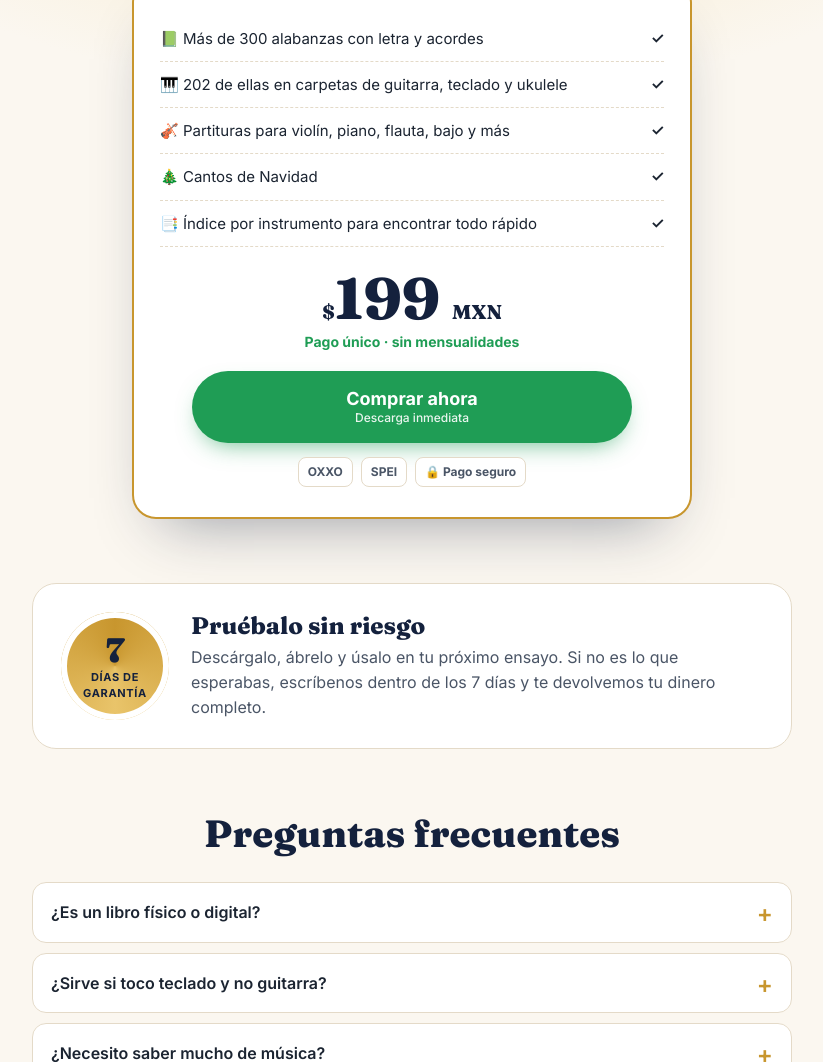
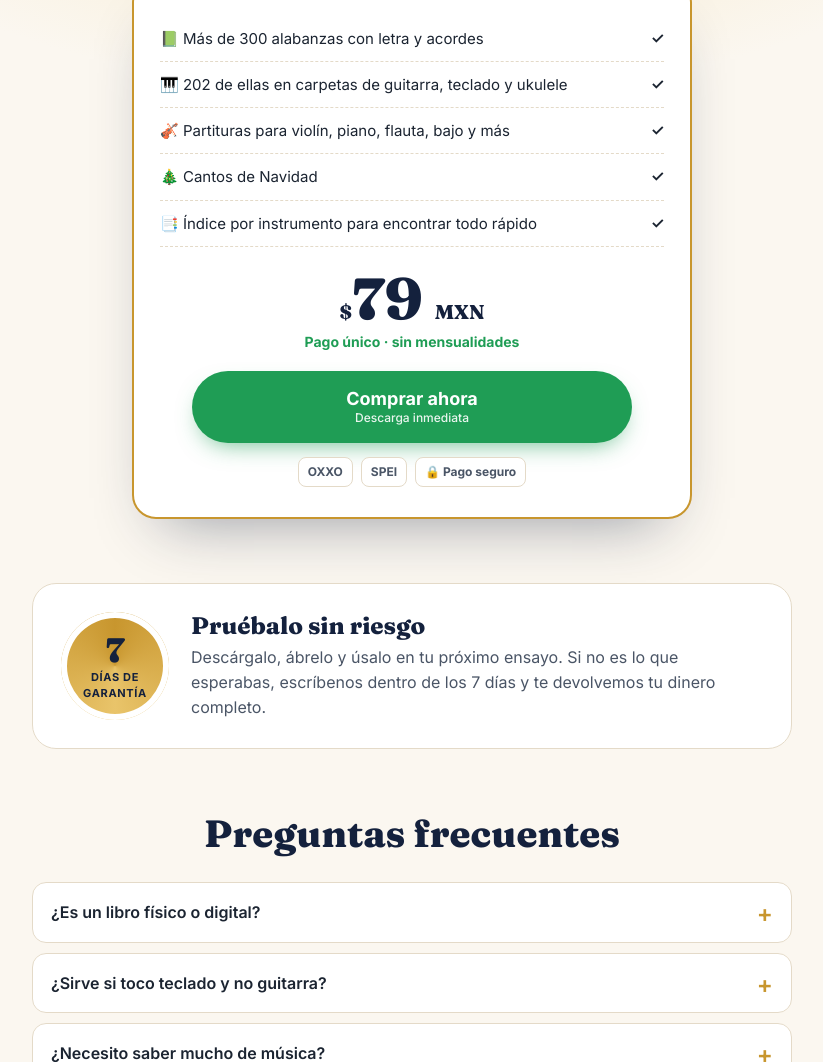
Before and after one commit to Izaacafamefuna/alabanzasconacordes, a plain HTML site: page index.html in a window 1280 px wide. Shown: the part 4649-5711 px from the top of the page, without its empty margins (228-1051 px from the left). Drawn offline with Linux system fonts and the light colour scheme.

Commit message:
preco 79 MXN (v1 e v2)

```diff
--- a/index.html
+++ b/index.html
@@ -380,7 +380,7 @@
 <script>
 /* ====== CONFIGURAR AQUÍ ====== */
 const CONFIG = {
-  precio: "199",          // precio de venta
+  precio: "79",           // precio de venta
   precioAntes: "",        // precio tachado: solo si fue un precio real (dejar "" para no mostrar)
   moneda: "MXN",
   checkoutUrl: "https://xpag.global/pay/dj7hUD84"   // link de pago XPag (SPEI y OXXO)
```
Also changed, not shown: v2/index.html (+1 -1 lines).
